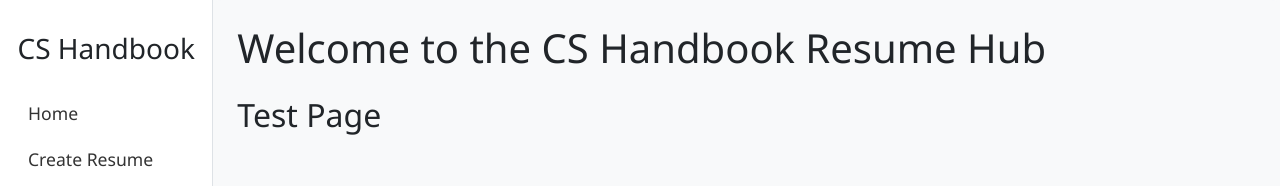
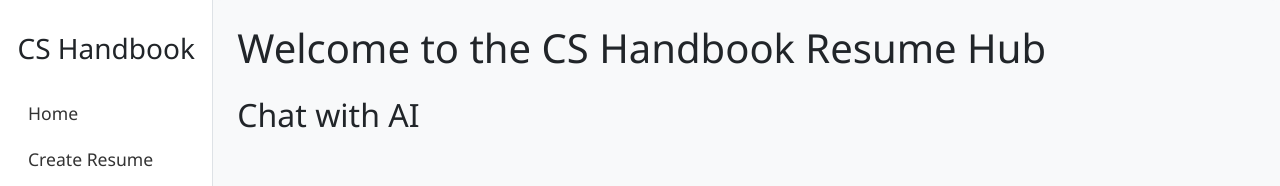
Before and after one commit to GraceAnnaAkparanta/cs-handbook, a plain HTML site: page test.html in a window 1280 px wide. Shown: the top 186 px of the page. Drawn offline with nearby package versions, Linux system fonts and the light colour scheme.

Commit message:
Changed head name

```diff
--- a/test.html
+++ b/test.html
@@ -43,7 +43,7 @@
       <main class = "col-md-9 ms-sm-auto col-lg-10 px-md-4 py-4">
         <h1 class = "mb-4">Welcome to the CS Handbook Resume Hub</h1>
         <section id = "create">
-          <h2>Test Page</h2>
+          <h2>Chat with AI</h2>
          <!-- <form id = "create-form">
             <input type = "text" placeholder = "Full Name" required><br>
             <input type = "text" placeholder = "Email" required><br>
```
